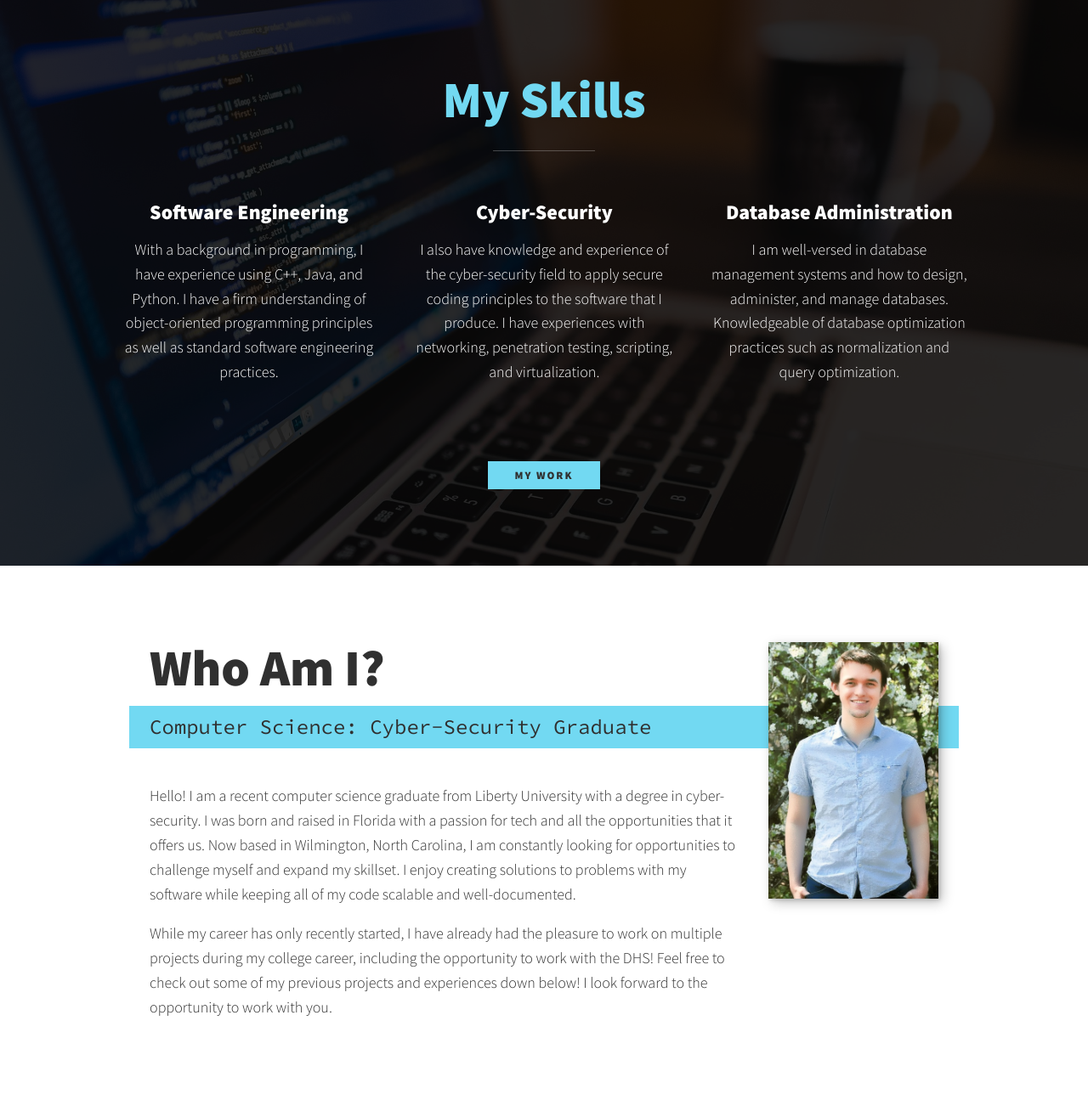
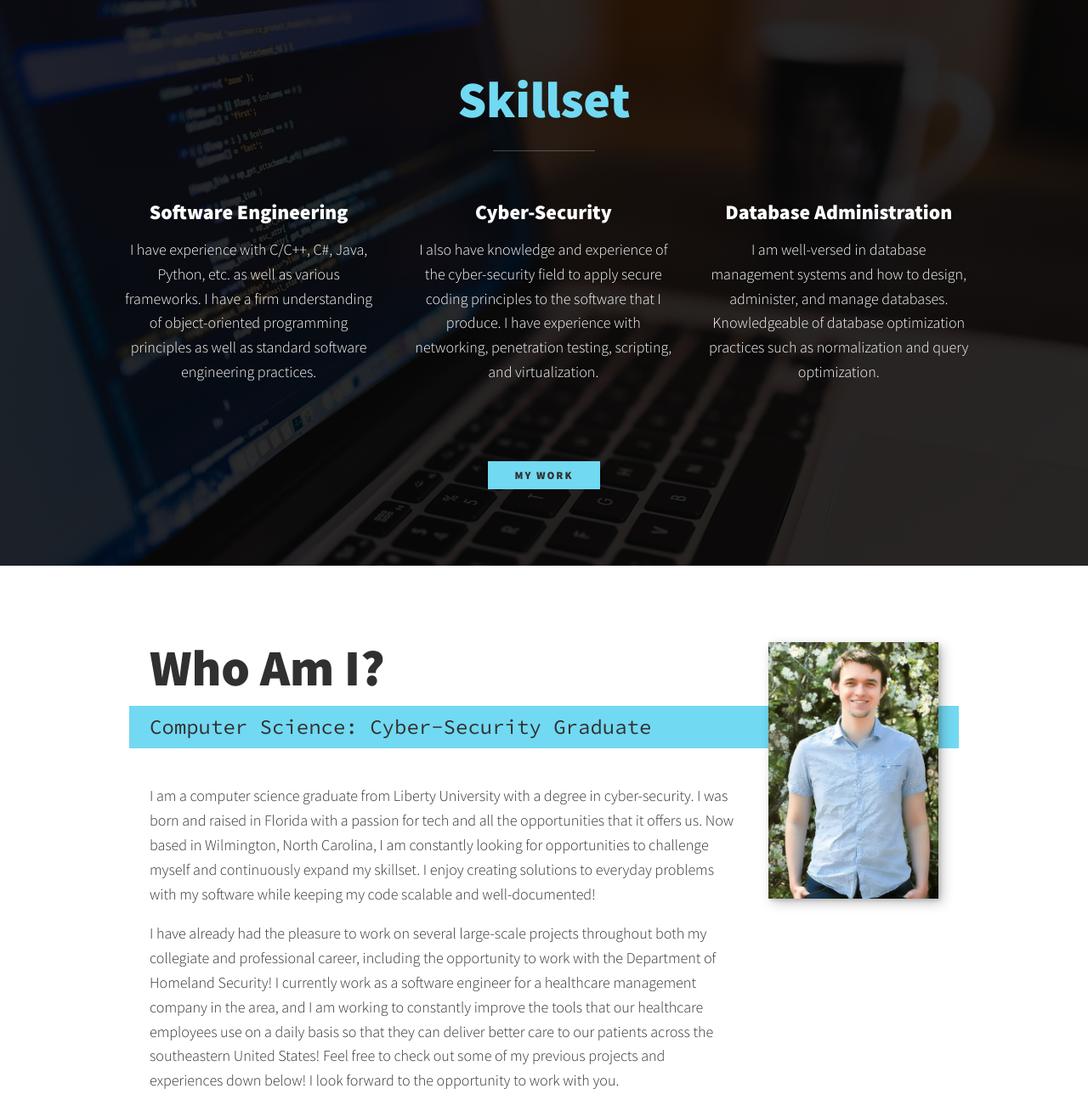
Before and after one commit to Just-Schneid/just-schneid.github.io, a plain HTML site: page index.html in a window 1280 px wide. Shown: the part 521-1829 px from the top of the page at 85% size. Drawn offline with nearby package versions, Linux system fonts and the light colour scheme.

Commit message:
Update index.html
Updated index page for minor alterations and to include new job experience and skills.

```diff
--- a/index.html
+++ b/index.html
@@ -34,7 +34,7 @@
             <nav class="nav">
                 <ul class="nav__list">
                     <li class="nav__item"><a href="#home" class="nav__link">Home</a></li>
-                    <li class="nav__item"><a href="#skills" class="nav__link">My Skills</a></li>
+                    <li class="nav__item"><a href="#skills" class="nav__link">Skillset</a></li>
                     <li class="nav__item"><a href="#about" class="nav__link">About Me</a></li>
                     <li class="nav__item"><a href="#work" class="nav__link">Projects</a></li>
                     <li class="nav__item"><a href="#contact" class="nav__link">Contact Me</a></li>
@@ -54,18 +54,18 @@
 
         <!-- My Skills -->
         <section class="my-skills" id="skills">
-            <h2 class="section__title section__title--skills">My Skills</h2>
+            <h2 class="section__title section__title--skills">Skillset</h2>
             <div class="skills">
                 <div class="skill">
                     <h3>Software Engineering</h3>
-                    <p>With a background in programming, I have experience using C++, Java, and Python. I have a firm understanding of object-oriented programming principles as well as standard software engineering
+                    <p>I have experience with C/C++, C#, Java, Python, etc. as well as various frameworks. I have a firm understanding of object-oriented programming principles as well as standard software engineering
                         practices.
                     </p>
                 </div>
 
                 <div class="skill">
                     <h3>Cyber-Security</h3>
-                    <p>I also have knowledge and experience of the cyber-security field to apply secure coding principles to the software that I produce. I have experiences with networking, penetration testing,
+                    <p>I also have knowledge and experience of the cyber-security field to apply secure coding principles to the software that I produce. I have experience with networking, penetration testing,
                         scripting, and virtualization.
                     </p>
                 </div>
@@ -88,16 +88,18 @@
            <p class="section__subtitle section__subtitle--about">Computer Science: Cyber-Security Graduate</p>
 
            <div class="about-me__body">
-               <p>Hello! I am a recent computer science graduate from Liberty University with a degree in cyber-security. I was born and raised in Florida with a passion for tech and all the opportunities that it
-                   offers us. Now based in Wilmington, North Carolina, I am constantly looking for opportunities to challenge myself and expand my skillset. I enjoy creating solutions to problems with my software
-                    while keeping all of my code scalable and well-documented.
+               <p>I am a computer science graduate from Liberty University with a degree in cyber-security. I was born and raised in Florida with a passion for tech and all the opportunities that it offers us.
+                    Now based in Wilmington, North Carolina, I am constantly looking for opportunities to challenge myself and continuously expand my skillset. I enjoy creating solutions to everyday problems with my software
+                    while keeping my code scalable and well-documented!
                 </p>
-               <p>While my career has only recently started, I have already had the pleasure to work on multiple projects during my college career, including the opportunity to work with the DHS! Feel free to
-                   check out some of my previous projects and experiences down below! I look forward to the opportunity to work with you.
+               <p>I have already had the pleasure to work on several large-scale projects throughout both my collegiate and professional career, including the opportunity to work with the Department of Homeland Security!
+                    I currently work as a software engineer for a healthcare management company in the area, and I am working to constantly improve the tools that our healthcare employees use on a daily basis
+                    so that they can deliver better care to our patients across the southeastern United States! Feel free to check out some of my previous projects and experiences down below!
+                    I look forward to the opportunity to work with you.
                 </p>
            </div>
 
-           <img src="img/hm-03.PNG" alt="Justin smiling in front of a tree" class="about-me__img">
+           <img src="img/hm-03.png" alt="Justin smiling in front of a tree" class="about-me__img">
         </section>
 
         <!-- Project Portfolio -->
@@ -106,14 +108,14 @@
             <p class="section__subtitle section__subtitle--work">A Selection of My Previous Work</p>
 
             <div class="portfolio">
-                <!-- Project 01: HTML Experience -->
+                <!-- Project 01: DHS-CINA Capstone -->
+                <a href="capstone.html" class="portfolio__item">
+                    <img src="img/pf-02.jpg" alt="" class="portfolio__img">
+                </a>
+
+                <!-- Project 02: HTML Experience -->
                 <a href="web.html" class="portfolio__item">
                     <img src="img/pf-01.jpg" alt="" class="portfolio__img">
-                </a>
-
-                <!-- Project 02: DHS-CINA Capstone -->
-                <a href="capstone.html" class="portfolio__item">
-                    <img src="img/pf-02.jpg" alt="" class="portfolio__img">
                 </a>
 
                 <!-- Project 03: SQL Experience -->
```
